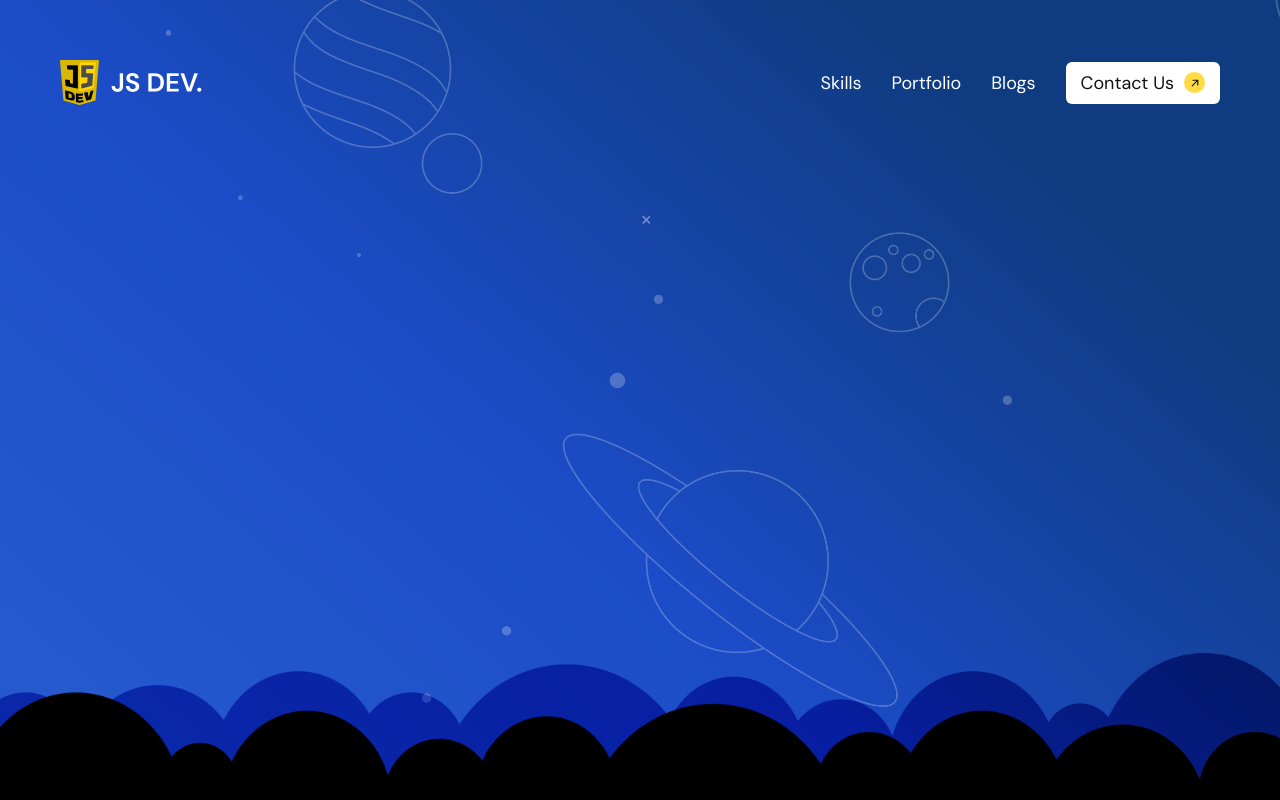
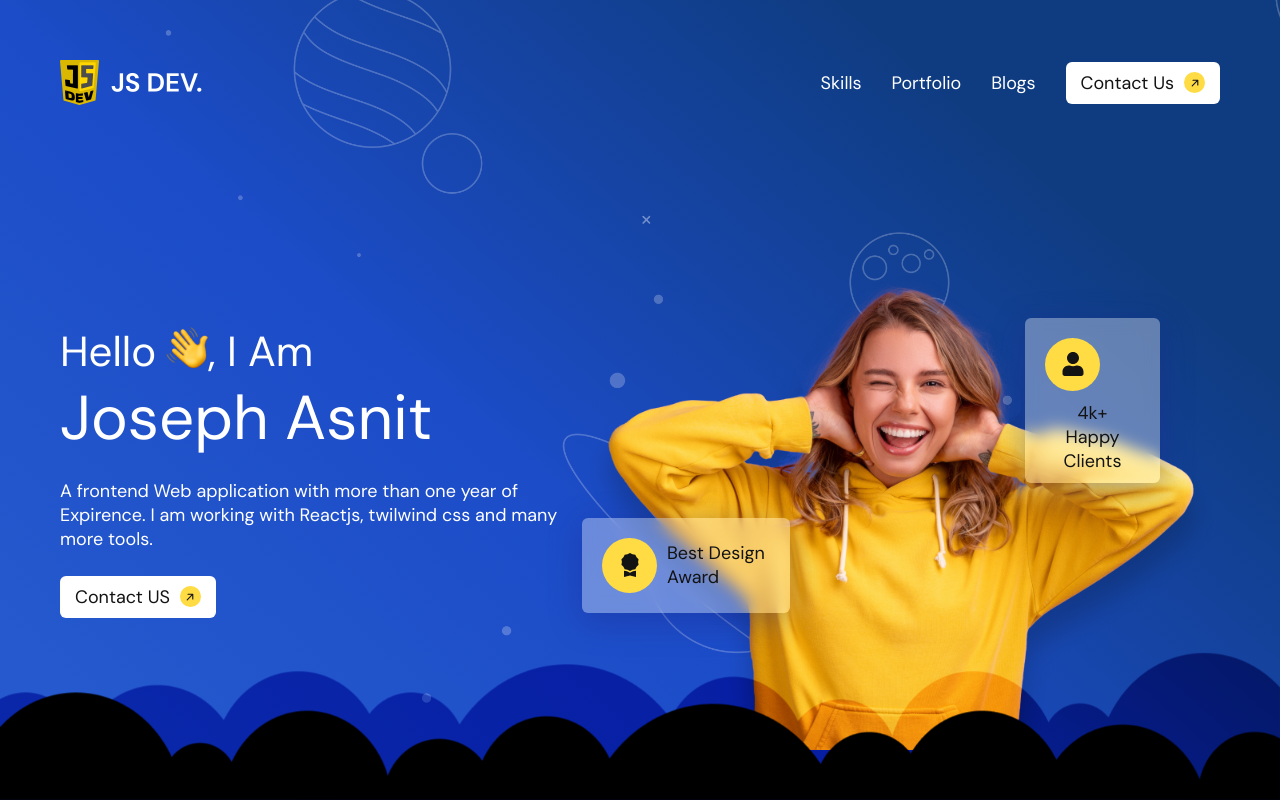
Before and after one commit to muhammadbilal254/react-portfolio-project1, a React (Create React App) app: page / in a window 1280 px wide. Built offline with nearby package versions, Linux system fonts and the light colour scheme.

Commit message:
Complete Intro Section

```diff
--- /dev/null
+++ b/src/components/intro/intro-content/index.jsx
@@ -0,0 +1,56 @@
+import React from "react";
+import { BsAwardFill } from "react-icons/bs";
+import { FaUser } from "react-icons/fa";
+
+import "./style.scss";
+import hand from "../../../images/hand.png";
+import girl from "../../../images/girl.png";
+import CallToAction from "../../shared/CallToAction";
+
+const IntroContent = () => {
+  return (
+    <div className="intro-content">
+      <div className="layout">
+        <div className="left-col">
+          <h1 className="title">
+            <span className="small-text">
+              <span className="text">Hello</span>
+              <span className="icon">
+                <img src={hand} alt="Hand Icon" />
+              </span>
+              <span className="text">, I Am </span>
+            </span>
+            <span className="big-text">Joseph Asnit</span>
+          </h1>
+          <p>
+            A frontend Web application with more than one year of Expirence. I
+            am working with Reactjs, twilwind css and many more tools.
+          </p>
+          <CallToAction text={"Contact US"} />
+        </div>
+        <div className="right-col">
+          <img src={girl} alt="Girl" />
+
+          <div className="highlights horizontal">
+            <div className="icon">
+              <BsAwardFill />
+            </div>
+            <div className="text">Best Design Award</div>
+          </div>
+
+          <div className="highlights vertical">
+            <div className="icon">
+              <FaUser />
+            </div>
+            <div className="text">
+              <span>4k+</span>
+              Happy Clients
+            </div>
+          </div>
+        </div>
+      </div>
+    </div>
+  );
+};
+
+export default IntroContent;
--- /dev/null
+++ b/src/components/intro/intro-content/style.scss
@@ -0,0 +1,133 @@
+@import "../../../style-config/mixins.scss";
+@import "../../../style-config/variable.scss";
+
+.intro-content {
+  display: flex;
+  flex-grow: 1;
+  align-items: flex-end;
+  .layout {
+    display: flex;
+    .left-col {
+      width: 45%;
+      @include medium-screen {
+        padding-top: 55px;
+      }
+      @include large-screen {
+        padding: 0;
+        width: 37%;
+      }
+      .title {
+        display: flex;
+        flex-direction: column;
+        color: $white;
+        .small-text {
+          @include typography(42px, 400, 48px);
+          display: flex;
+          align-items: center;
+          .icon {
+            margin-left: 10px;
+          }
+        }
+        .big-text {
+          @include typography(62px, 400, 72px);
+        }
+      }
+      p {
+        @include typography(18px, 400, 24px);
+        color: $white;
+        margin: 25px 0;
+      }
+    }
+    .right-col {
+      width: 55%;
+      display: flex;
+      align-items: flex-end;
+      position: relative;
+      @include large-screen {
+        width: 63%;
+      }
+      img {
+        width: 100%;
+        display: block;
+        margin-bottom: 50px;
+        @include large-screen {
+          margin-bottom: 50px;
+          position: relative;
+          right: -100px;
+        }
+      }
+      .highlights {
+        position: absolute;
+        border-radius: 6px;
+        @include glassmorphism-effect;
+        .icon {
+          width: 55px;
+          height: 55px;
+          min-width: 55px;
+          display: flex;
+          justify-content: center;
+          align-items: center;
+          border-radius: 50%;
+          background-color: $yellow;
+          font-size: 24px;
+          color: $black-light;
+        }
+        .text {
+          padding: 0 10px;
+          @include typography(18px, 400, 24px);
+          color: $black-light;
+          span {
+            @include typography(18px, 400, 24px);
+          }
+        }
+        &.horizontal {
+          width: 208px;
+          height: 95px;
+          display: flex;
+          align-items: center;
+          top: 250px;
+          left: 108px;
+          padding: 20px 10px 20px 20px;
+          @include medium-screen {
+            top: 250px;
+            left: 0;
+          }
+          @include large-screen {
+            top: 270px;
+            left: 108px;
+          }
+        }
+        &.vertical {
+          width: 135px;
+          height: 165px;
+          min-height: 165px;
+          display: flex;
+          flex-direction: column;
+          top: 50px;
+          right: 60px;
+          padding: 20px;
+          padding-bottom: 10px;
+          text-align: center;
+          @include medium-screen {
+            top: 50px;
+            right: 60px;
+          }
+          @include large-screen {
+            top: 85px;
+            right: -10px;
+          }
+          .text {
+            padding: 0 10px;
+            @include typography(14px 400, 18px);
+            color: $black-light;
+            margin-top: 10px;
+            span {
+              @include typography(18px 700, 24px);
+              display: block;
+            }
+          }
+        }
+      }
+    }
+  }
+}
--- a/src/components/intro/intro.js
+++ b/src/components/intro/intro.js
@@ -1,6 +1,7 @@
 import React from "react";
 import "./style.scss";
 import Navbar from "./navigation-bar/navbar";
+import IntroContent from "./intro-content";
 
 import cloud from "../../images/cloud.png";
 import cloudsoft from "../../images/cloud-soft.png";
@@ -13,6 +14,7 @@
       <img className="cloud-soft" src={cloudsoft} alt="background img" />
       <div className="content">
         <Navbar />
+        <IntroContent />
       </div>
     </div>
   );
```
